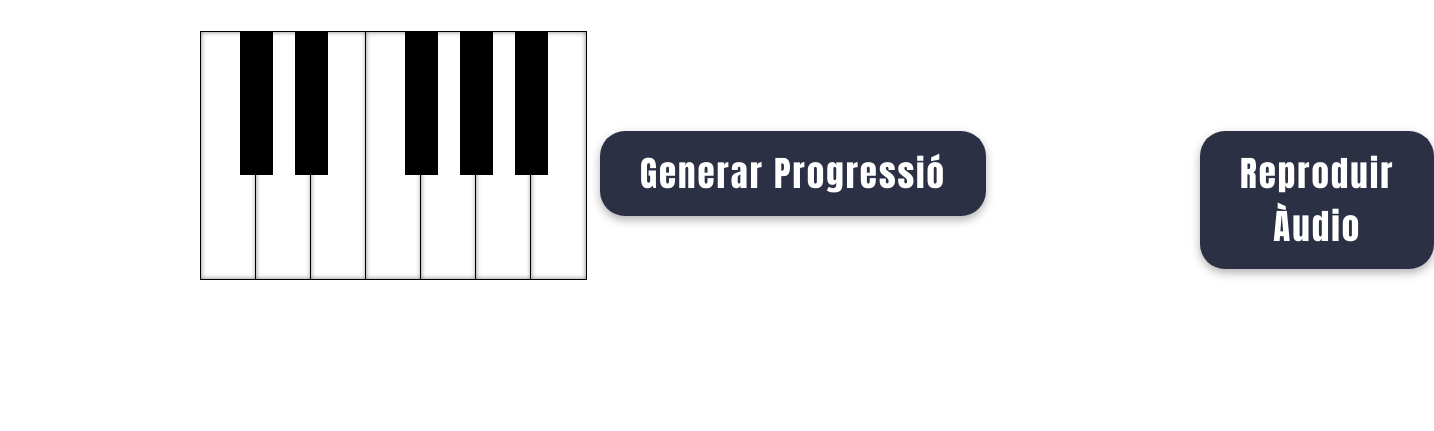
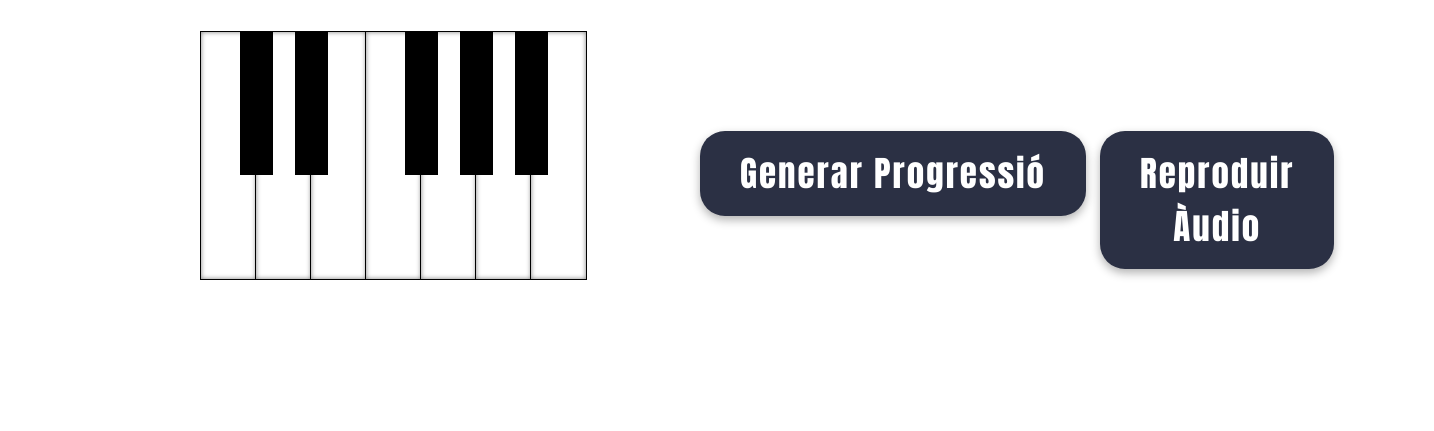
Before and after one commit to Nissuuu/Proves-HarmonIA, a plain HTML site: page index.html in a window 1280 px wide. Shown: the part 369-800 px from the top of the page, 1434 px wide, since content can reach past the window. Drawn offline with Linux system fonts and the light colour scheme.

Commit message:
Update index.html

```diff
--- a/index.html
+++ b/index.html
@@ -38,12 +38,12 @@
         #generar {
             position: absolute;
             top: 500px;
-            left: 600px;
+            left: 700px;
         }
         #reproduir {
             position: absolute;
             top: 500px;
-            left: 1200px;
+            left: 1100px;
         }
         .nota {
             position: absolute;
```
